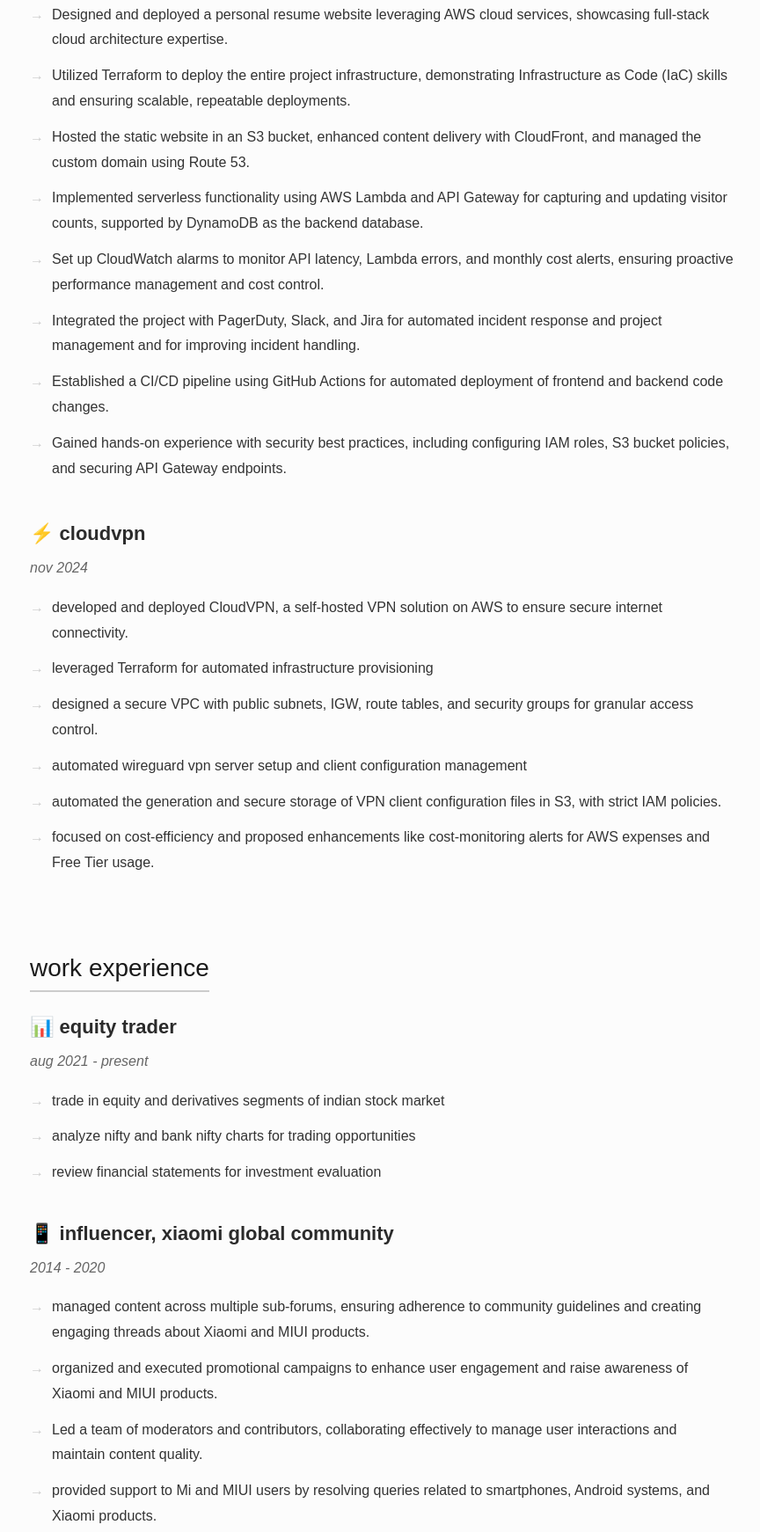
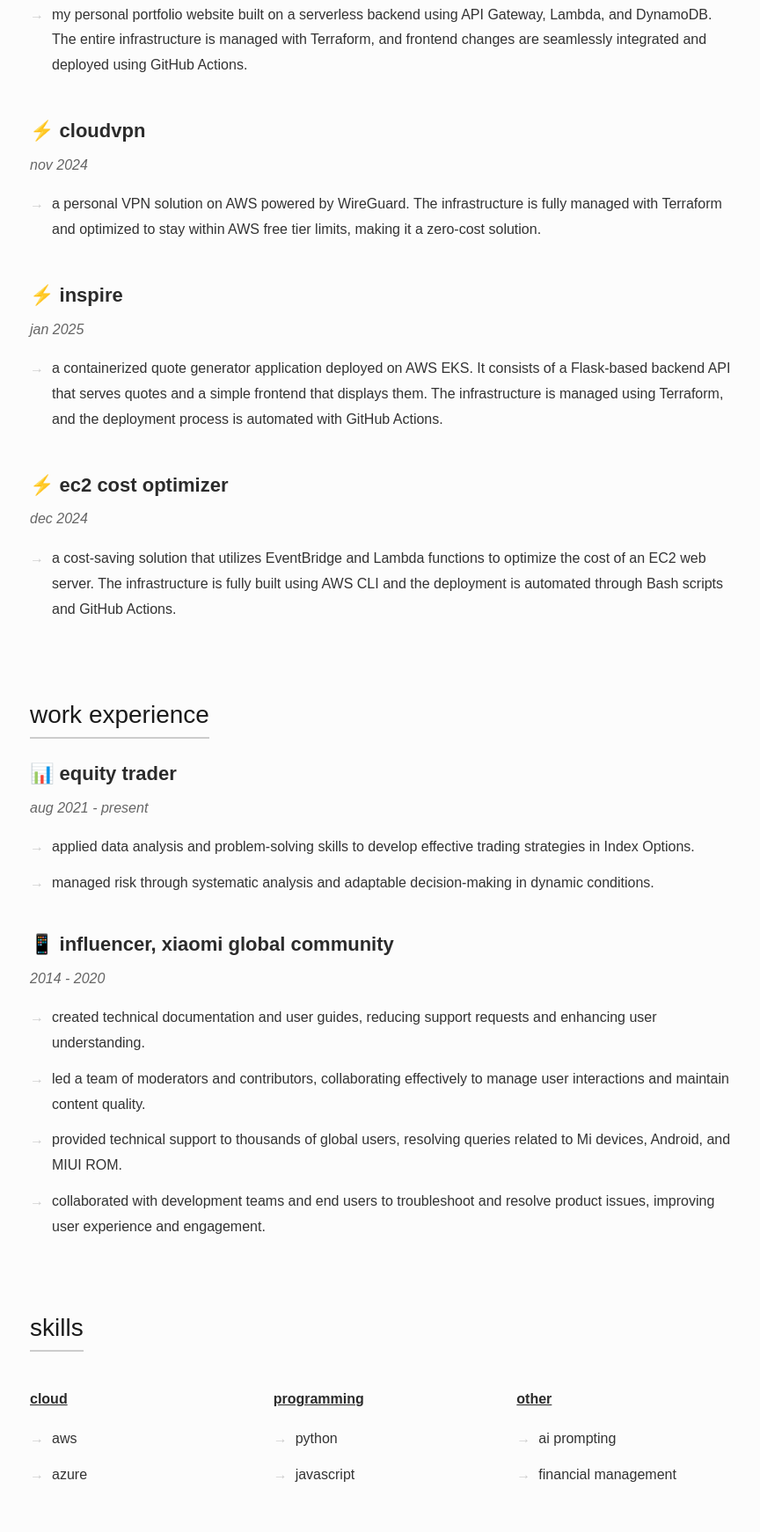
Before and after one commit to ravikiranvm/CloudResume, a plain HTML site: page frontend/index.html in a window 1280 px wide. Shown: the part 403-2145 px from the top of the page at 88% size, without its empty margins (206-1070 px from the left). Drawn offline with Linux system fonts and the light colour scheme; no server answers.

Commit message:
resume edits

```diff
--- a/frontend/index.html
+++ b/frontend/index.html
@@ -21,14 +21,9 @@
         <div class="project-title">⚡ cloud resume</div>
         <div class="project-date">dec 2024</div>
         <ul class="project-details">
-            <li>Designed and deployed a personal resume website leveraging AWS cloud services, showcasing full-stack cloud architecture expertise.</li>
-            <li>Utilized Terraform to deploy the entire project infrastructure, demonstrating Infrastructure as Code (IaC) skills and ensuring scalable, repeatable deployments.</li>
-            <li>Hosted the static website in an S3 bucket, enhanced content delivery with CloudFront, and managed the custom domain using Route 53.</li>
-            <li>Implemented serverless functionality using AWS Lambda and API Gateway for capturing and updating visitor counts, supported by DynamoDB as the backend database.</li>
-            <li>Set up CloudWatch alarms to monitor API latency, Lambda errors, and monthly cost alerts, ensuring proactive performance management and cost control.</li>
-            <li>Integrated the project with PagerDuty, Slack, and Jira for automated incident response and project management and  for improving incident handling.</li>
-            <li>Established a CI/CD pipeline using GitHub Actions for automated deployment of frontend and backend code changes.</li>
-            <li>Gained hands-on experience with security best practices, including configuring IAM roles, S3 bucket policies, and securing API Gateway endpoints.</li>
+            <li>
+                my personal portfolio website built on a serverless backend using API Gateway, Lambda, and DynamoDB. The entire infrastructure is managed with Terraform, and frontend changes are seamlessly integrated and deployed using GitHub Actions.
+            </li>
         </ul>
     </div>
 
@@ -36,13 +31,28 @@
         <div class="project-title">⚡ cloudvpn</div>
         <div class="project-date">nov 2024</div>
         <ul class="project-details">
-            <li>developed and deployed CloudVPN, a self-hosted VPN solution on AWS to ensure secure internet connectivity.</li>
-            <li>leveraged Terraform for automated infrastructure provisioning</li>
-            <li>designed a secure VPC with public subnets, IGW, route tables, and security groups for granular access control.</li>
-            <li>automated wireguard vpn server setup and client configuration management</li>
-            <li>automated the generation and secure storage of VPN client configuration files in S3, with strict IAM policies.</li>
-            <li>focused on cost-efficiency and proposed enhancements like cost-monitoring alerts for AWS expenses and Free Tier usage.</li>
+            <li>
+                a personal VPN solution on AWS powered by WireGuard. The infrastructure is fully managed with Terraform and optimized to stay within AWS free tier limits, making it a zero-cost solution.
+            </li>
+        </ul>
+    </div>
 
+    <div class="project">
+        <div class="project-title">⚡ inspire</div>
+        <div class="project-date">jan 2025</div>
+        <ul class="project-details">
+            <li>
+                a containerized quote generator application deployed on AWS EKS. It consists of a Flask-based backend API that serves quotes and a simple frontend that displays them. The infrastructure is managed using Terraform, and the deployment process is automated with GitHub Actions.
+            </li>
+        </ul>
+    </div>
+
+    <div class="project">
+        <div class="project-title">⚡ ec2 cost optimizer</div>
+        <div class="project-date">dec 2024</div>
+        <ul class="project-details">
+            <li>
+                a cost-saving solution that utilizes EventBridge and Lambda functions to optimize the cost of an EC2 web server. The infrastructure is fully built using AWS CLI and the deployment is automated through Bash scripts and GitHub Actions.            </li>
         </ul>
     </div>
 
@@ -52,9 +62,8 @@
         <div class="role">📊 equity trader</div>
         <div class="duration">aug 2021 - present</div>
         <ul class="project-details">
-            <li>trade in equity and derivatives segments of indian stock market</li>
-            <li>analyze nifty and bank nifty charts for trading opportunities</li>
-            <li>review financial statements for investment evaluation</li>
+            <li>applied data analysis and problem-solving skills to develop effective trading strategies in Index Options.</li>
+            <li>managed risk through systematic analysis and adaptable decision-making in dynamic conditions.</li>
         </ul>
     </div>
 
@@ -62,11 +71,10 @@
         <div class="role">📱 influencer, xiaomi global community</div>
         <div class="duration">2014 - 2020</div>
         <ul class="project-details">
-            <li>managed content across multiple sub-forums, ensuring adherence to community guidelines and creating engaging threads about Xiaomi and MIUI products.</li>
-            <li>organized and executed promotional campaigns to enhance user engagement and raise awareness of Xiaomi and MIUI products.</li>
-            <li>Led a team of moderators and contributors, collaborating effectively to manage user interactions and maintain content quality.</li>
-            <li>provided support to Mi and MIUI users by resolving queries related to smartphones, Android systems, and Xiaomi products.</li>
-            <li>drafted and enforced community management rules to maintain a positive and well-regulated environment for all users.</li>
+            <li>created technical documentation and user guides, reducing support requests and enhancing user understanding.</li>
+            <li>led a team of moderators and contributors, collaborating effectively to manage user interactions and maintain content quality.</li>
+            <li>provided technical support to thousands of global users, resolving queries related to Mi devices, Android, and MIUI ROM.</li>
+            <li>collaborated with development teams and end users to troubleshoot and resolve product issues, improving user experience and engagement.</li>
         </ul>
     </div>
 
```
Also changed, not shown: 1 other file.
